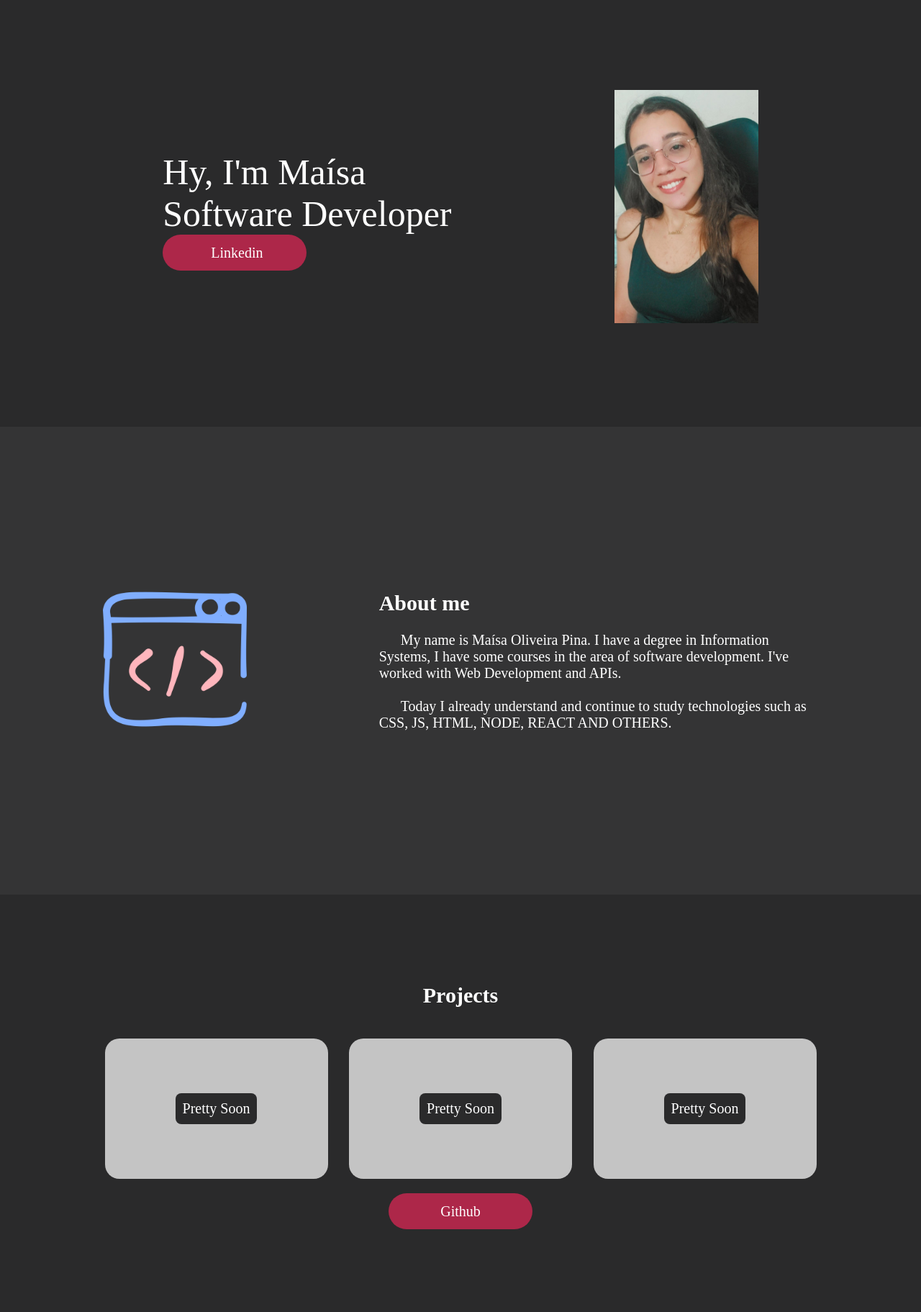
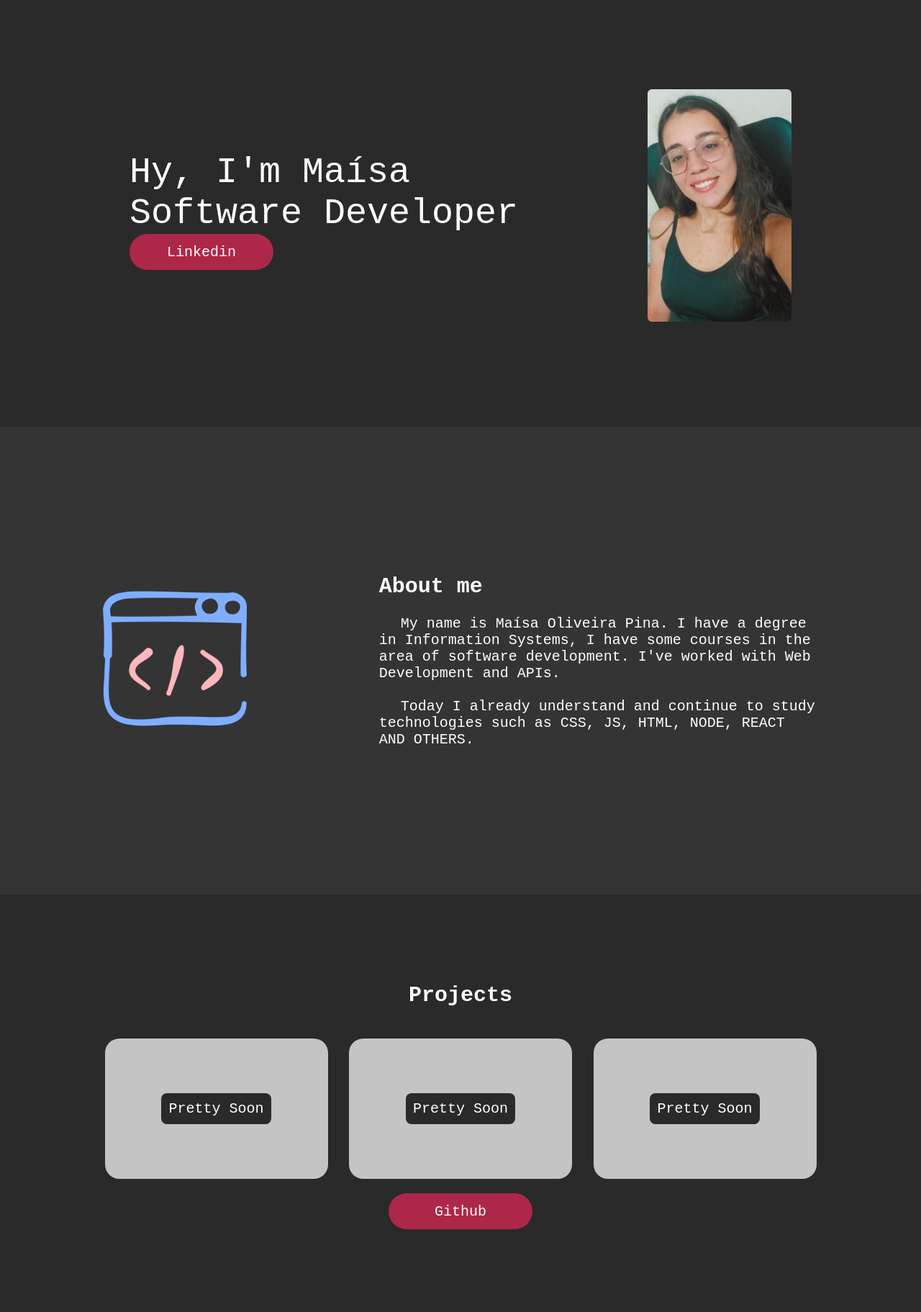
Before and after one commit to MaisaPina/Portfolio, a plain HTML site: page index.html in a window 1280 px wide. Shown: the part 77-1900 px from the top of the page at 72% size. Drawn offline with Linux system fonts and the light colour scheme.

Commit message:
update - style

```diff
--- a/styles/about.css
+++ b/styles/about.css
@@ -8,6 +8,7 @@
   justify-content: space-evenly;
   align-items: center;
   height: 650px;
+  font-family: 'Courier New', Courier, monospace;
 }
 
 .about p {
--- a/styles/introduction.css
+++ b/styles/introduction.css
@@ -14,6 +14,7 @@
   padding-top: 70px;
   font-size: 50px;
   height: 600px;
+  font-family: 'Courier New', Courier, monospace;
 }
 
 .linkedin-introduction {
@@ -29,7 +30,7 @@
 }
 
 .linkedin-introduction-button {
-  width: 33%;
+  /* width: 33%; */
   padding: 25px;
   color:white;
   text-decoration: none;
@@ -47,5 +48,6 @@
 
 .me {
   width: 200px;
+  border-radius: 6px;
   /* animation: imagem 2.1s infinite alternate-reverse linear; */ /*Maísa: fazer mexer*/
 }
--- a/styles/projects.css
+++ b/styles/projects.css
@@ -8,6 +8,7 @@
   align-items: center;
   height: 550px;
   padding: 50px 0px;
+  font-family: 'Courier New', Courier, monospace;
 }
 
 .projects-itens {
--- a/styles/skills.css
+++ b/styles/skills.css
@@ -9,6 +9,7 @@
   height: 550px;
   padding: 50px 0px;
   font-size: 20px;
+  font-family: 'Courier New', Courier, monospace;
 }
 
 .icons {
--- a/styles/style.css
+++ b/styles/style.css
@@ -78,6 +78,8 @@ footer {
   /* color: white; */
   /* font-size: 15px; */
   padding: 10px 0;
+  font-family: 'Courier New', Courier, monospace;
+  font-weight: 900;
 }
 
 .footer-links-icons {
```
Also changed, not shown: assets/mypicturee.png (added).
